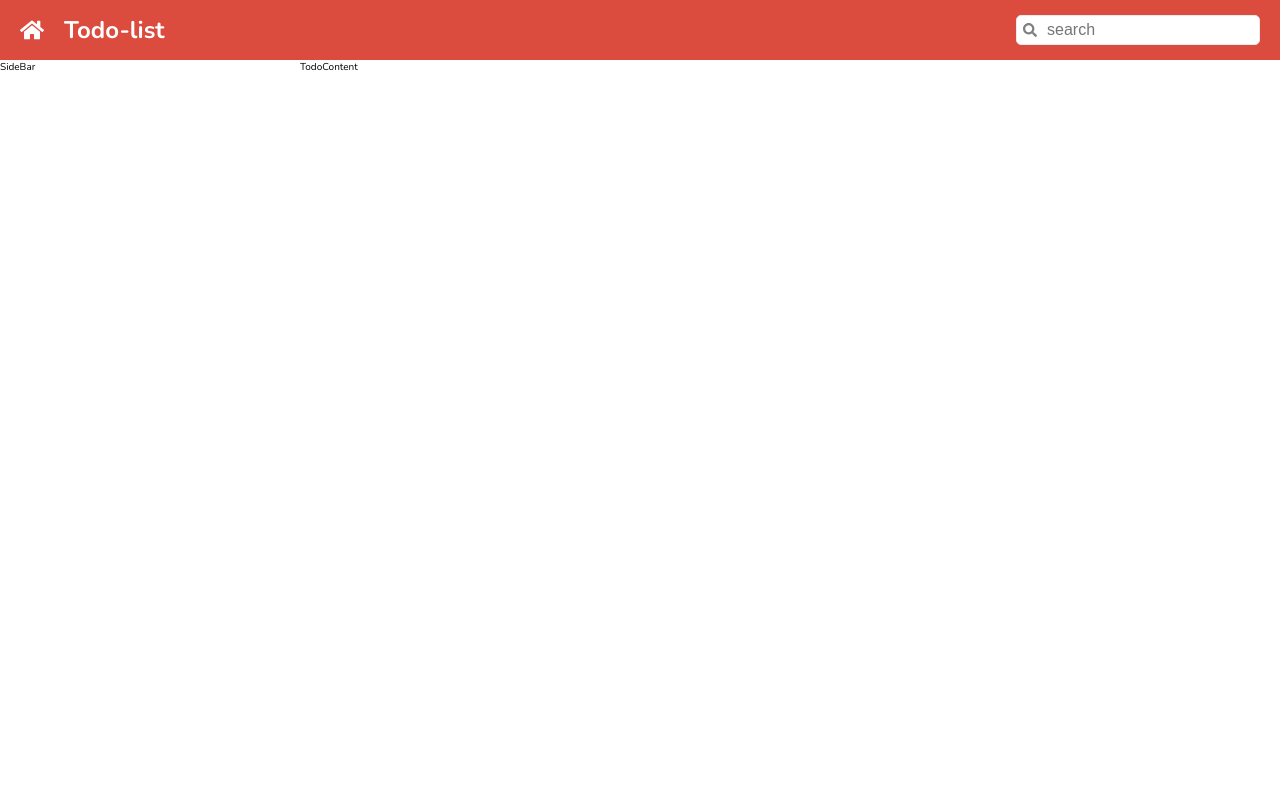
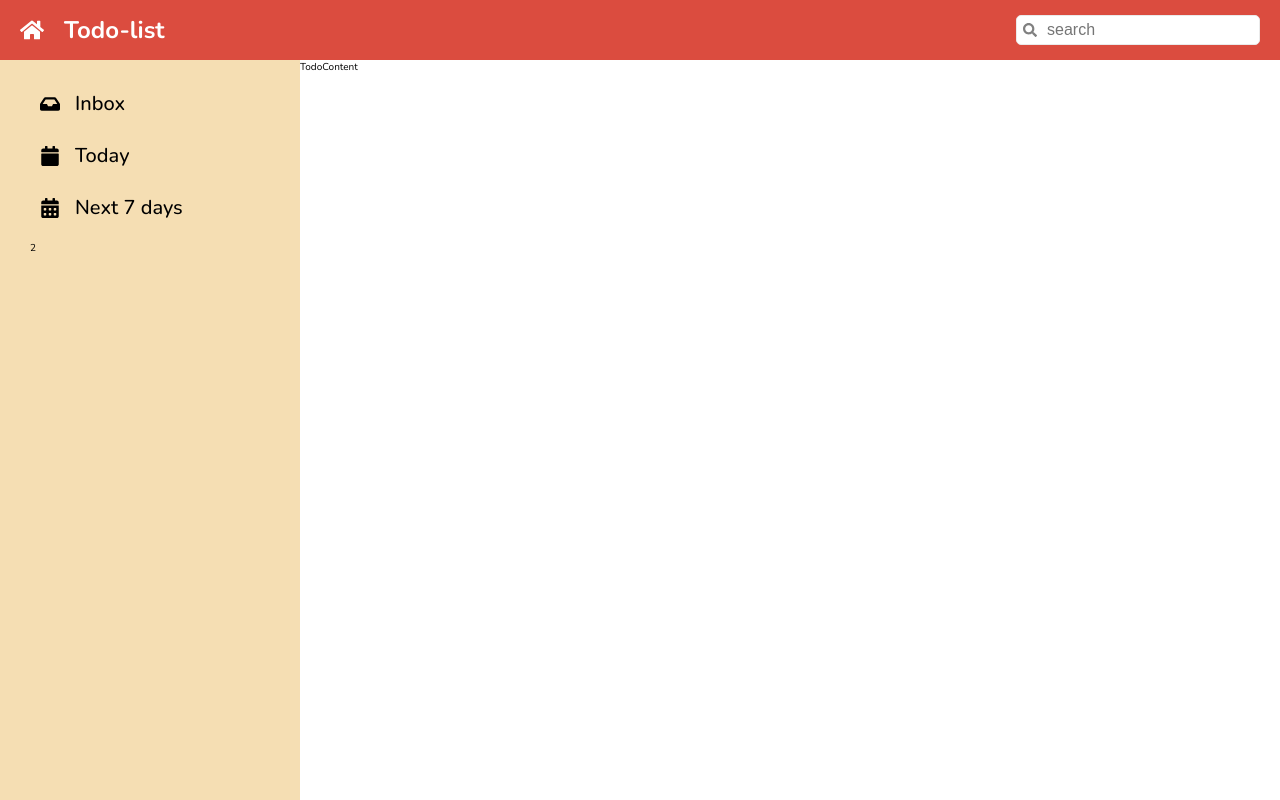
Before and after one commit to auttaponcoe24/cc15-todolist, a React (Create React App) app: page / in a window 1280 px wide. Built offline with nearby package versions, Linux system fonts and the light colour scheme.

Commit message:
css:sidebar

```diff
--- a/src/App.js
+++ b/src/App.js
@@ -1,5 +1,6 @@
 import "./App.scss";
 import Header from "./components/Header";
+import { FaHome, FaInbox, FaCalendar, FaCalendarAlt } from "react-icons/fa";
 
 function App() {
 	return (
@@ -7,7 +8,27 @@
 			<div className="todo__header">
 				<Header />
 			</div>
-			<div className="todo__sidebar">SideBar</div>
+			<div className="todo__sidebar">
+				<aside className="sidebar">
+					<section className="sidebar__category">
+						<ul className="list">
+							<li className="list__item">
+								<FaInbox className="list__item__icon" />
+								<p className="list__item__text">Inbox</p>
+							</li>
+							<li className="list__item">
+								<FaCalendar className="list__item__icon" />
+								<p className="list__item__text">Today</p>
+							</li>
+							<li className="list__item">
+								<FaCalendarAlt className="list__item__icon" />
+								<p className="list__item__text">Next 7 days</p>
+							</li>
+						</ul>
+					</section>
+					<section className="sidebar__category">2</section>
+				</aside>
+			</div>
 			<div className="todo__content">TodoContent</div>
 		</div>
 	);
--- a/src/App.scss
+++ b/src/App.scss
@@ -39,3 +39,39 @@
         // background-color: deeppink;
     }
 }
+
+// Block
+.sidebar {
+    display: flex;
+    flex-direction: column;
+    gap: 10px;
+    padding: 20px 30px;
+    background-color: wheat;
+    height: calc(100vh - $header-height);
+}
+
+.list {
+    display: flex;
+    flex-direction: column;
+    gap: 5px;
+
+    &__item {
+        display: flex;
+        align-items: center;
+        gap: 15px;
+        font-size: 2rem;
+        padding: 10px;
+        border-radius: 5px;
+        cursor: pointer;
+
+        &:hover {
+            background-color: $grey-light;
+        }
+
+
+        &__text {
+            font-weight: 500;
+        }
+    }
+
+}
--- a/src/index.scss
+++ b/src/index.scss
@@ -32,29 +32,6 @@
   -moz-osx-font-smoothing: grayscale;
 }
 
-// .todo {
-//   display: grid;
-//   grid-template-rows: $header-height calc(100vh - $header-height);
-//   grid-template-columns: $sidebar-width calc(100vw - $sidebar-width);
-
-//       &__header {
-//           grid-column: 1/3;
-//           grid-row: 1/2;
-//       }
-
-//       &__sidebar {
-//           grid-row: 2/3;
-//           grid-column: 1/2;
-//           // position: sticky;
-//       }
-
-//       &__content {
-//           grid-row: 2/3;
-//           grid-column: 2/3;
-
-//           // other css
-//           overflow-y: scroll;
-//           padding: 20px 30px;
-//           padding-top: 0;
-//       }
-//     }
+li {
+    list-style: none;
+}
```
